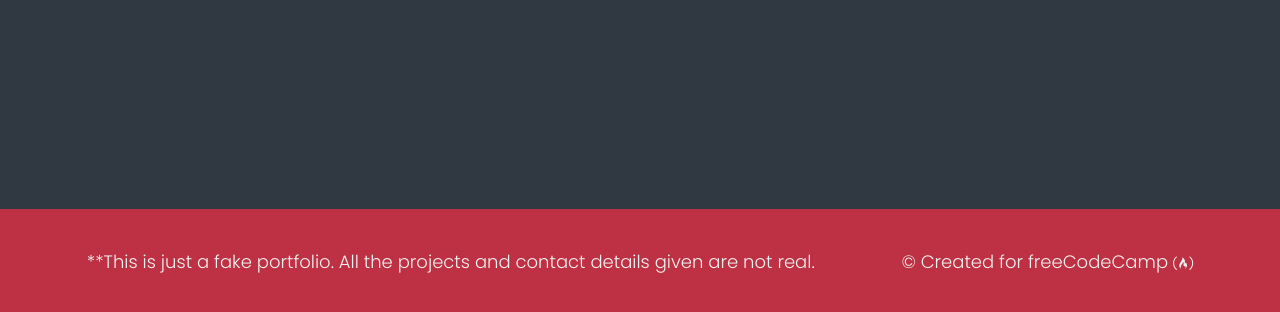
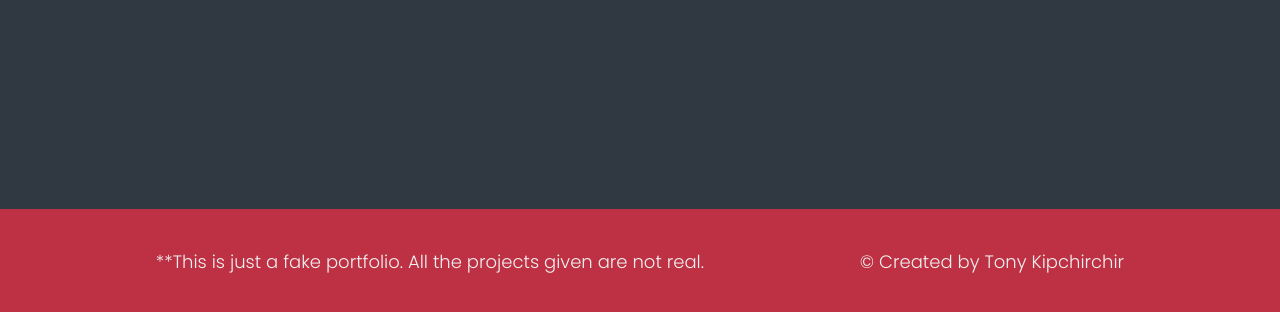
Before and after one commit to TheTramp/TheTramp.github.io, a plain HTML site: page index.html in a window 1280 px wide. Shown: the part 2416-2728 px from the top of the page. Drawn offline with Linux system fonts and the light colour scheme.

Commit message:
Update index.html

```diff
--- a/index.html
+++ b/index.html
@@ -102,10 +102,10 @@
 
     <footer>
       <p>
-        **This is just a fake portfolio. All the projects and contact details given are not real.
+        **This is just a fake portfolio. All the projects given are not real.
       </p>
       <p>
-        &copy; Created for <a href="https://www.freecodecamp.com/" target="_blank">freeCodeCamp <i class="fab fa-free-code-camp"></i></a>
+        &copy; Created by <a href="https://thetramp.github.io" target="_blank">Tony Kipchirchir</a>
       </p>
     </footer>
   </body>
```
